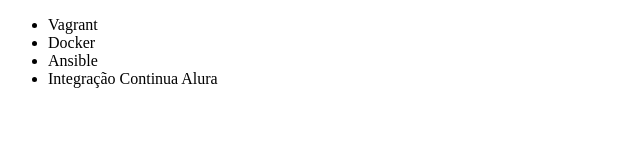
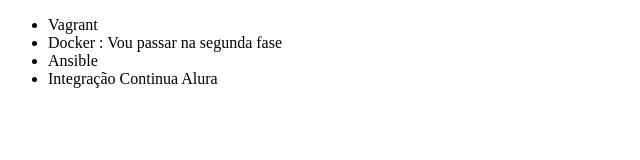
Before and after one commit to MarceloNunes1978/git-alura, a plain HTML site: page index.html in a window 1280 px wide. Shown: the whole page, without its empty margins (0-640 px from the left). Drawn offline with Linux system fonts and the light colour scheme.

Commit message:
Corrigindo titulo Docker

```diff
--- a/index.html
+++ b/index.html
@@ -7,7 +7,7 @@
 <body>
     <ul>
         <li>Vagrant</li>
-        <li>Docker</li>
+        <li>Docker : Vou passar na segunda fase</li>
         <li>Ansible</li>
         <li>Integração Continua Alura</li>
     </ul>
```
